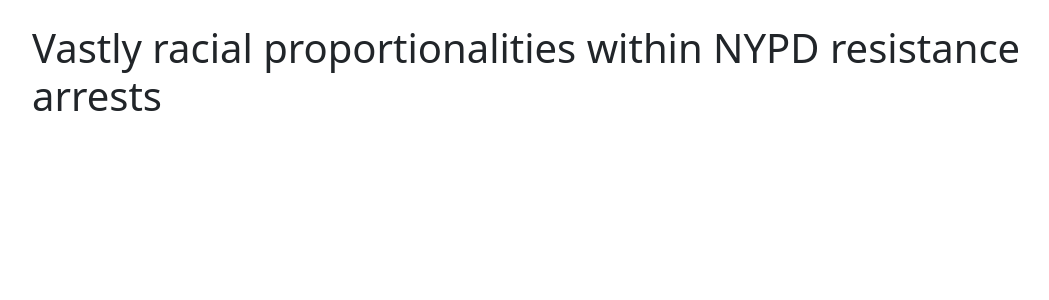
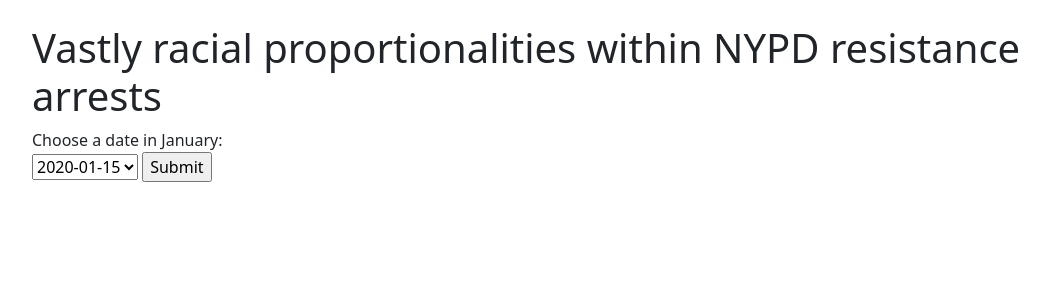
Before and after one commit to jmpredd1e/Data_Journalism_JP, a Flask app: template templates/index.html in a window 1280 px wide. Shown: the part 56-356 px from the top of the page, without its empty margins (50-1099 px from the left). Run offline with Flask 3, Linux system fonts and the light colour scheme; the template is opened without the code that fills it: most values are stand-ins (such as "Sample title", 1, 10 or a date in 2020).

Commit message:
added svg and html pages

```diff
--- a/server.py
+++ b/server.py
@@ -8,10 +8,21 @@
 
 @app.route('/')
 def index():
-    return render_template('index.html')
+    f = open('data/data.json','r')
+    complete_data = json.load(f)
+    f.close()
+    Jan_dates = complete_data.keys()
+    return render_template('index.html',dates= Jan_dates)
 
 @app.route('/about')
 def about():
     return render_template('about.html')
 
+@app.route('/date')
+def date():
+    f = open('data/data.json','r')
+    complete_data = json.load(f)
+    f.close()
+    return render_template('date.html')
+
 app.run(debug=True)
--- a/templates/index.html
+++ b/templates/index.html
@@ -10,6 +10,24 @@
         <h1>
             Vastly racial proportionalities within NYPD resistance arrests
         </h1>
+
+        <div>
+        <form action="/date" method="GET">
+            <label for="date">Choose a date in January:</label><br>
+            <select name="date" id="date_select">
+                {% for date in dates %}
+                <option value="{{ date }}">{{ date }}</option>
+                {% endfor %}
+            </select>
+
+            <input type="submit" value="Submit">
+         </form>
+        </div>
+
+
+
         {% endblock %}
+
+
     </body>
 </html>
```
Also changed, not shown: templates/date.html (added, +12 -0 lines), templates/NYC_boroughs.svg (added).
